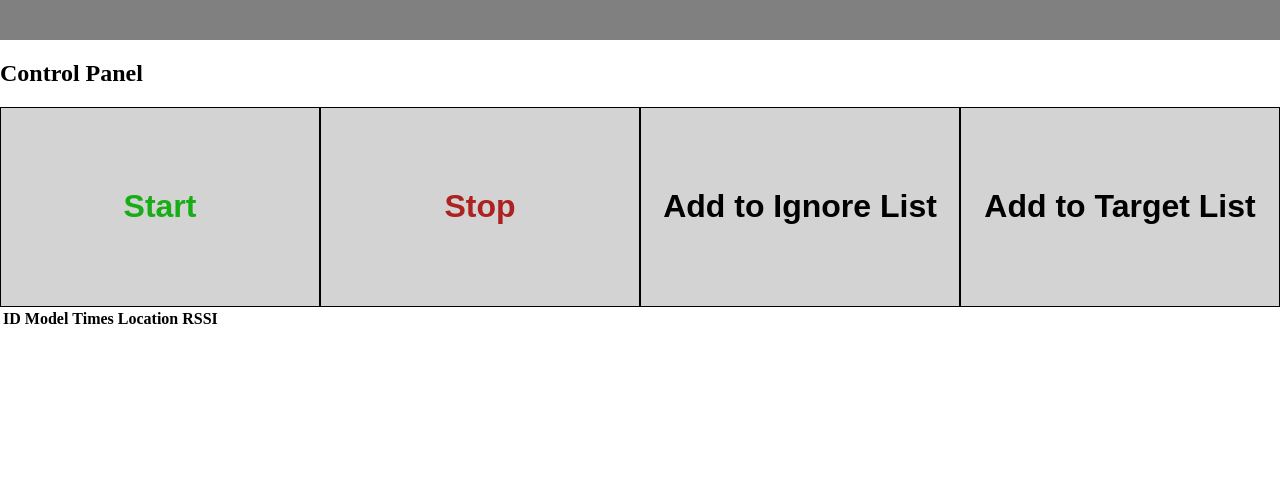
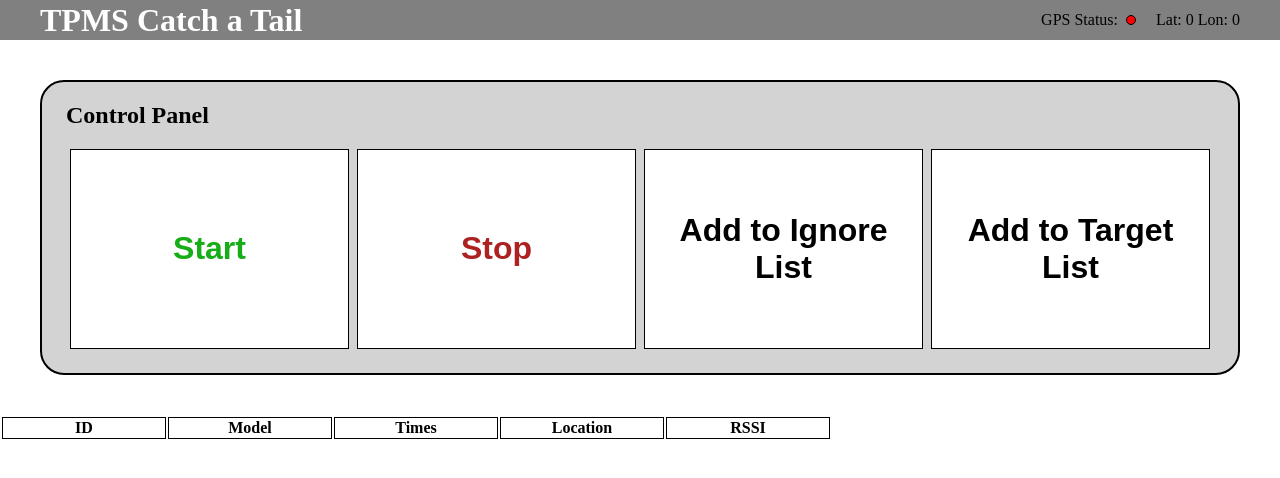
Before and after one commit to obuchheit/TPMS_catch_a_tail, a Python web app: template templates/index.html in a window 1280 px wide. Shown: the top 478 px of the page. Run offline with Jinja, Linux system fonts and the light colour scheme; the template is opened without the code that fills it, so the values that code supplies are empty.

Commit message:
Add main page

```diff
--- a/static/main.css
+++ b/static/main.css
@@ -6,11 +6,44 @@ header {
     width: 100%;
     background-color: gray;
     height: 5vmin;
+    display: flex;
+    justify-content: space-between;
 }
 
+#title {
+    align-content: center;
+    color: white;
+    font-size: xx-large;
+    font-weight: 700;
+    margin-left: 5vmin;
+}
 
+#gps-container{
+    margin-right: 5vmin;
+    align-content: center;
+}
+
+#gps-dot {
+    height: 1vmin;
+    width: 1vmin;
+    background-color: red;
+    border: solid black 1px;
+    border-radius: 50%;
+    display: inline-block;
+    margin: 0 2vmin 0 0.5vmin;
+}
+
+#control-panel {
+    margin: 5vmin;
+    padding: 0 3vmin 3vmin 3vmin;
+    border-radius: 3vmin;
+    border: solid 2px black;
+    background-color: lightgray;
+
+}
 .button-container {
     width: 100%;
+    margin: 0 0.5vmin 0 0.5vmin;
 }
 
 
@@ -24,7 +57,7 @@ header {
     height: 25vmin;
     width: 100%;
     cursor: pointer;
-    background-color: lightgray;
+    background-color: white;
     border: solid black 1px;
     font-size: xx-large;
     font-weight: 700;
@@ -37,3 +70,9 @@ header {
 #stop {
     color: rgb(173, 33, 33);
 }
+
+.data-table-header {
+    border: solid black 1px;
+    width: 20vmin;
+    margin: 0 ;
+}
--- a/templates/index.html
+++ b/templates/index.html
@@ -7,7 +7,11 @@
     <link rel="stylesheet" href="../static/main.css">
 </head>
 <header>
-
+    <div id="title">TPMS Catch a Tail</div>
+    <div id="gps-container">
+        <span>GPS Status:</span>
+        <span id="gps-dot"></span>
+        <span>Lat: 0 Lon: 0</span>
 </header>
 <body>
     <div id="control-panel">
@@ -29,16 +33,19 @@
     </div>
 
     <div id="data-panel">
-        <table id="data-table">
+        <table>
             <thead>
                 <tr>
-                    <th>ID</th>
-                    <th>Model</th>
-                    <th>Times</th>
-                    <th>Location</th>
-                    <th>RSSI</th>
+                    <th class="data-table-header">ID</th>
+                    <th class="data-table-header">Model</th>
+                    <th class="data-table-header">Times</th>
+                    <th class="data-table-header">Location</th>
+                    <th class="data-table-header">RSSI</th>
                 </tr>
             </thead>
+            <tbody>
+                <tr></tr>
+            </tbody>
         </table>
     </div>
 </body>
```
Also changed, not shown: static/main.js (added).
